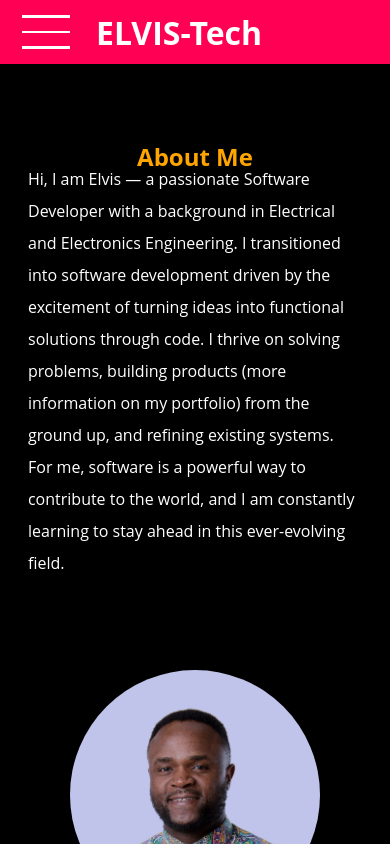
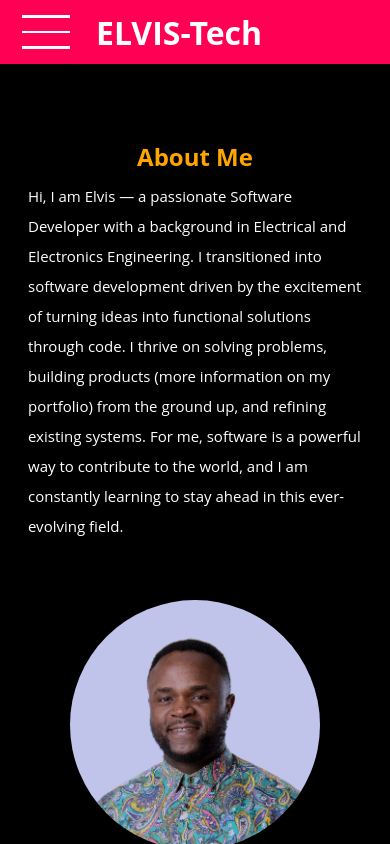
Before and after one commit to elvisonob/Personal-Website, a React (Create React App) app: page /about in a window 390 px wide. Shown: the top 844 px of the page. Built offline with nearby package versions, Linux system fonts and the light colour scheme.

Commit message:
more refining

```diff
--- a/src/components/pages/About.module.css
+++ b/src/components/pages/About.module.css
@@ -83,7 +83,7 @@
 @media (max-width: 480px) {
   .information p {
     color: white;
-    font-size: clamp(16px, 3vw, 24px);
+    font-size: clamp(15px, 2vw, 24px);
     padding: 20px;
     line-height: 2;
     margin: 0 auto;
@@ -94,7 +94,7 @@
     width: 250px;
     height: auto;
     justify-self: center;
-    margin-top: 80px;
+    margin-top: 10px;
     border-radius: 50%;
   }
 }
```
